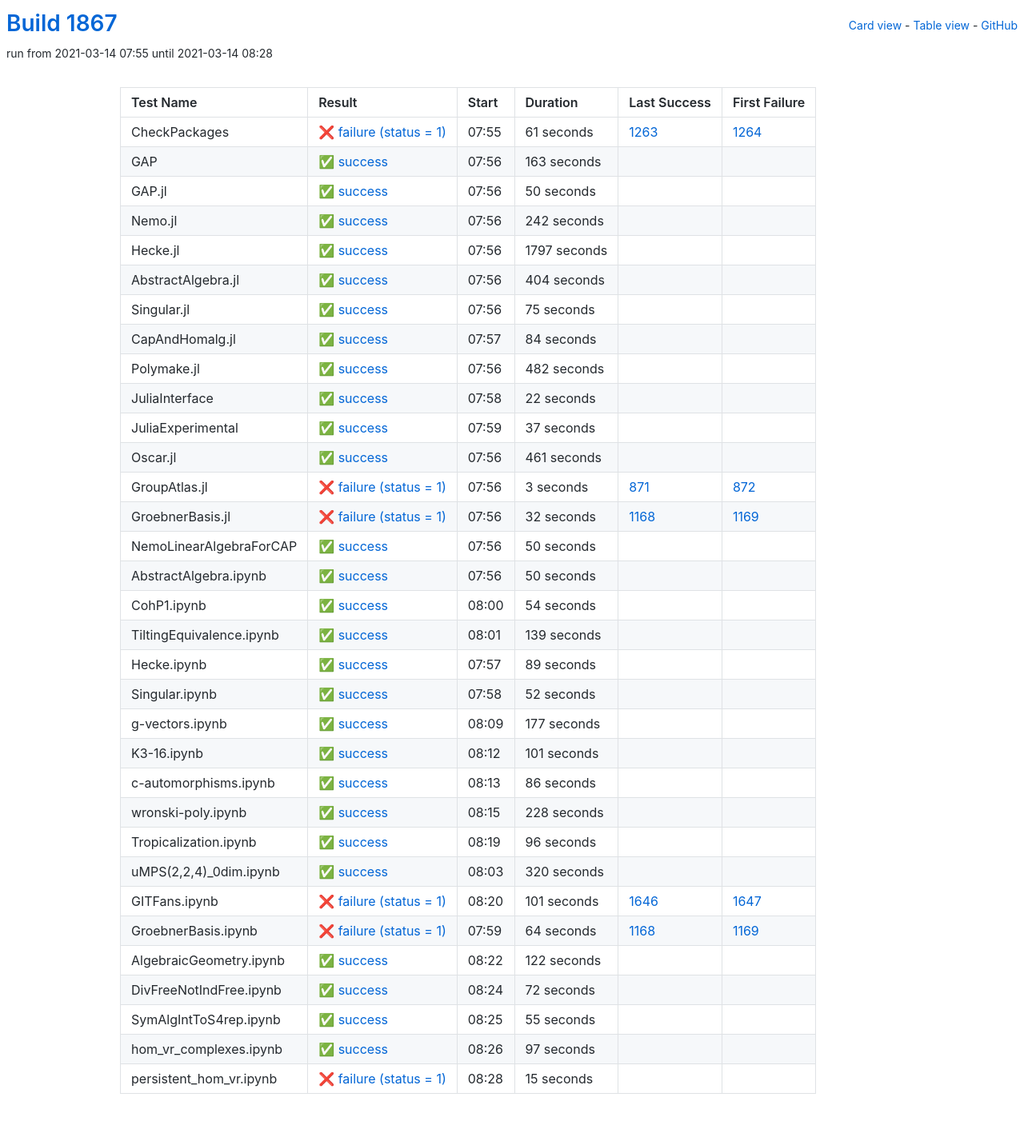
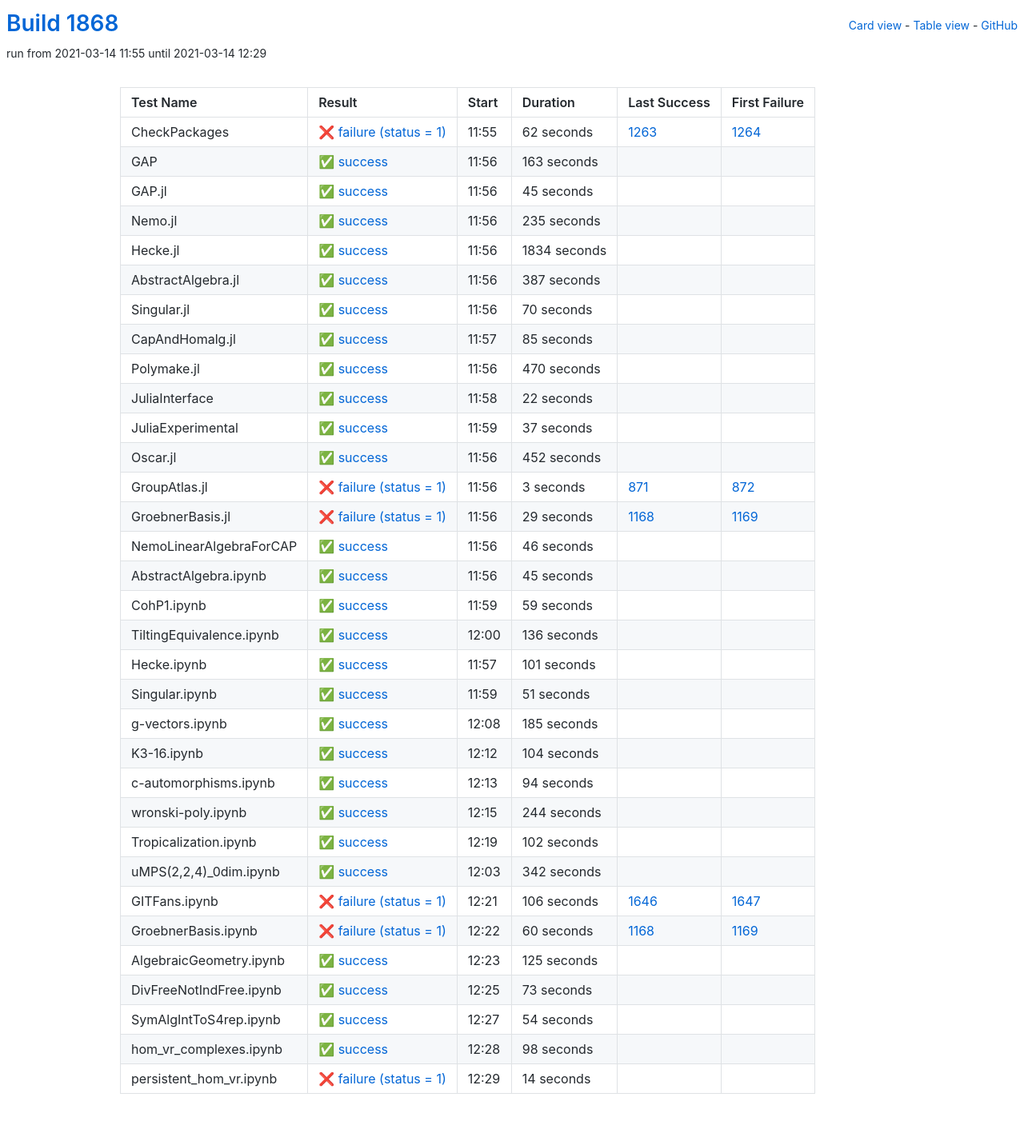
Before and after one commit to oscar-system/oscar-ci-status-stable, a Jekyll site: the page built from table.html, in a window 1280 px wide. Shown: the whole page at 80% size. Built offline with Jekyll 4.4.1, drawn with Linux system fonts in a browser that asks for light colours.

Commit message:
Build #1868

```diff
--- a/_data/ci.yml
+++ b/_data/ci.yml
@@ -1,6 +1,6 @@
 ---
-build: 1867
-build_url: https://oscarci.mathematik.uni-kl.de/job/oscar-stable/1867/
+build: 1868
+build_url: https://oscarci.mathematik.uni-kl.de/job/oscar-stable/1868/
 job: oscar-stable
 organization: oscar-system
 repo: oscar-ci-status-stable
@@ -8,20 +8,20 @@ repourl: https://github.com/oscar-system/oscar-ci-status-stable
 tests:
 - name: CheckPackages
   id: checkpackages
-  log: https://oscarci.mathematik.uni-kl.de/job/oscar-stable/1867/artifact/logs/build-1867/CheckPackages.log
-  start: 2021-03-14 07:55
+  log: https://oscarci.mathematik.uni-kl.de/job/oscar-stable/1868/artifact/logs/build-1868/CheckPackages.log
+  start: 2021-03-14 11:55
   success: false
   exitcode: 1
   status: failure
-  duration: 61
+  duration: 62
   last_success: 1263
   last_success_url: https://oscarci.mathematik.uni-kl.de/job/oscar-stable/1263/
   first_failure: 1264
   first_failure_url: https://oscarci.mathematik.uni-kl.de/job/oscar-stable/1264/
 - name: GAP
   id: gap
-  log: https://oscarci.mathematik.uni-kl.de/job/oscar-stable/1867/artifact/logs/build-1867/GAP.log
-  start: 2021-03-14 07:56
+  log: https://oscarci.mathematik.uni-kl.de/job/oscar-stable/1868/artifact/logs/build-1868/GAP.log
+  start: 2021-03-14 11:56
   success: true
   exitcode: 0
   status: success
@@ -32,92 +32,92 @@ tests:
   first_failure_url:
 - name: GAP.jl
   id: gap-jl
-  log: https://oscarci.mathematik.uni-kl.de/job/oscar-stable/1867/artifact/logs/build-1867/GAP.jl.log
-  start: 2021-03-14 07:56
+  log: https://oscarci.mathematik.uni-kl.de/job/oscar-stable/1868/artifact/logs/build-1868/GAP.jl.log
+  start: 2021-03-14 11:56
   success: true
   exitcode: 0
   status: success
-  duration: 50
+  duration: 45
   last_success: false
   last_success_url:
   first_failure: false
   first_failure_url:
 - name: Nemo.jl
   id: nemo-jl
-  log: https://oscarci.mathematik.uni-kl.de/job/oscar-stable/1867/artifact/logs/build-1867/Nemo.jl.log
-  start: 2021-03-14 07:56
+  log: https://oscarci.mathematik.uni-kl.de/job/oscar-stable/1868/artifact/logs/build-1868/Nemo.jl.log
+  start: 2021-03-14 11:56
   success: true
   exitcode: 0
   status: success
-  duration: 242
+  duration: 235
   last_success: false
   last_success_url:
   first_failure: false
   first_failure_url:
 - name: Hecke.jl
   id: hecke-jl
-  log: https://oscarci.mathematik.uni-kl.de/job/oscar-stable/1867/artifact/logs/build-1867/Hecke.jl.log
-  start: 2021-03-14 07:56
+  log: https://oscarci.mathematik.uni-kl.de/job/oscar-stable/1868/artifact/logs/build-1868/Hecke.jl.log
+  start: 2021-03-14 11:56
   success: true
   exitcode: 0
   status: success
-  duration: 1797
+  duration: 1834
   last_success: false
   last_success_url:
   first_failure: false
   first_failure_url:
 - name: AbstractAlgebra.jl
   id: abstractalgebra-jl
-  log: https://oscarci.mathematik.uni-kl.de/job/oscar-stable/1867/artifact/logs/build-1867/AbstractAlgebra.jl.log
-  start: 2021-03-14 07:56
+  log: https://oscarci.mathematik.uni-kl.de/job/oscar-stable/1868/artifact/logs/build-1868/AbstractAlgebra.jl.log
+  start: 2021-03-14 11:56
   success: true
   exitcode: 0
   status: success
-  duration: 404
+  duration: 387
   last_success: false
   last_success_url:
   first_failure: false
   first_failure_url:
 - name: Singular.jl
   id: singular-jl
-  log: https://oscarci.mathematik.uni-kl.de/job/oscar-stable/1867/artifact/logs/build-1867/Singular.jl.log
-  start: 2021-03-14 07:56
+  log: https://oscarci.mathematik.uni-kl.de/job/oscar-stable/1868/artifact/logs/build-1868/Singular.jl.log
+  start: 2021-03-14 11:56
   success: true
   exitcode: 0
   status: success
-  duration: 75
+  duration: 70
   last_success: false
   last_success_url:
   first_failure: false
   first_failure_url:
 - name: CapAndHomalg.jl
   id: capandhomalg-jl
-  log: https://oscarci.mathematik.uni-kl.de/job/oscar-stable/1867/artifact/logs/build-1867/CapAndHomalg.jl.log
-  start: 2021-03-14 07:57
+  log: https://oscarci.mathematik.uni-kl.de/job/oscar-stable/1868/artifact/logs/build-1868/CapAndHomalg.jl.log
+  start: 2021-03-14 11:57
   success: true
   exitcode: 0
   status: success
-  duration: 84
+  duration: 85
   last_success: false
   last_success_url:
   first_failure: false
   first_failure_url:
 - name: Polymake.jl
   id: polymake-jl
-  log: https://oscarci.mathematik.uni-kl.de/job/oscar-stable/1867/artifact/logs/build-1867/Polymake.jl.log
-  start: 2021-03-14 07:56
+  log: https://oscarci.mathematik.uni-kl.de/job/oscar-stable/1868/artifact/logs/build-1868/Polymake.jl.log
+  start: 2021-03-14 11:56
   success: true
   exitcode: 0
   status: success
-  duration: 482
+  duration: 470
   last_success: false
   last_success_url:
   first_failure: false
   first_failure_url:
 - name: JuliaInterface
   id: juliainterface
-  log: https://oscarci.mathematik.uni-kl.de/job/oscar-stable/1867/artifact/logs/build-1867/JuliaInterface.log
-  start: 2021-03-14 07:58
+  log: https://oscarci.mathematik.uni-kl.de/job/oscar-stable/1868/artifact/logs/build-1868/JuliaInterface.log
+  start: 2021-03-14 11:58
   success: true
   exitcode: 0
   status: success
@@ -128,8 +128,8 @@ tests:
   first_failure_url:
 - name: JuliaExperimental
   id: juliaexperimental
-  log: https://oscarci.mathematik.uni-kl.de/job/oscar-stable/1867/artifact/logs/build-1867/JuliaExperimental.log
-  start: 2021-03-14 07:59
+  log: https://oscarci.mathematik.uni-kl.de/job/oscar-stable/1868/artifact/logs/build-1868/JuliaExperimental.log
+  start: 2021-03-14 11:59
   success: true
   exitcode: 0
   status: success
@@ -140,20 +140,20 @@ tests:
   first_failure_url:
 - name: Oscar.jl
   id: oscar-jl
-  log: https://oscarci.mathematik.uni-kl.de/job/oscar-stable/1867/artifact/logs/build-1867/Oscar.jl.log
-  start: 2021-03-14 07:56
+  log: https://oscarci.mathematik.uni-kl.de/job/oscar-stable/1868/artifact/logs/build-1868/Oscar.jl.log
+  start: 2021-03-14 11:56
   success: true
   exitcode: 0
   status: success
-  duration: 461
+  duration: 452
   last_success: false
   last_success_url:
   first_failure: false
   first_failure_url:
 - name: GroupAtlas.jl
   id: groupatlas-jl
-  log: https://oscarci.mathematik.uni-kl.de/job/oscar-stable/1867/artifact/logs/build-1867/GroupAtlas.jl.log
-  start: 2021-03-14 07:56
+  log: https://oscarci.mathematik.uni-kl.de/job/oscar-stable/1868/artifact/logs/build-1868/GroupAtlas.jl.log
+  start: 2021-03-14 11:56
   success: false
   exitcode: 1
   status: failure
@@ -164,44 +164,212 @@ tests:
   first_failure_url: https://oscarci.mathematik.uni-kl.de/job/oscar-stable/872/
 - name: GroebnerBasis.jl
   id: groebnerbasis-jl
-  log: https://oscarci.mathematik.uni-kl.de/job/oscar-stable/1867/artifact/logs/build-1867/GroebnerBasis.jl.log
-  start: 2021-03-14 07:56
+  log: https://oscarci.mathematik.uni-kl.de/job/oscar-stable/1868/artifact/logs/build-1868/GroebnerBasis.jl.log
+  start: 2021-03-14 11:56
   success: false
   exitcode: 1
   status: failure
-  duration: 32
+  duration: 29
   last_success: 1168
   last_success_url: https://oscarci.mathematik.uni-kl.de/job/oscar-stable/1168/
   first_failure: 1169
   first_failure_url: https://oscarci.mathematik.uni-kl.de/job/oscar-stable/1169/
 - name: NemoLinearAlgebraForCAP
   id: nemolinearalgebraforcap
-  log: https://oscarci.mathematik.uni-kl.de/job/oscar-stable/1867/artifact/logs/build-1867/NemoLinearAlgebraForCAP.log
-  start: 2021-03-14 07:56
+  log: https://oscarci.mathematik.uni-kl.de/job/oscar-stable/1868/artifact/logs/build-1868/NemoLinearAlgebraForCAP.log
+  start: 2021-03-14 11:56
   success: true
   exitcode: 0
   status: success
-  duration: 50
+  duration: 46
   last_success: false
   last_success_url:
   first_failure: false
   first_failure_url:
 - name: AbstractAlgebra.ipynb
   id: abstractalgebra-ipynb
-  log: https://oscarci.mathematik.uni-kl.de/job/oscar-stable/1867/artifact/logs/build-1867/AbstractAlgebra.ipynb.log
-  start: 2021-03-14 07:56
+  log: https://oscarci.mathematik.uni-kl.de/job/oscar-stable/1868/artifact/logs/build-1868/AbstractAlgebra.ipynb.log
+  start: 2021-03-14 11:56
   success: true
   exitcode: 0
   status: success
-  duration: 50
+  duration: 45
   last_success: false
   last_success_url:
   first_failure: false
   first_failure_url:
 - name: CohP1.ipynb
   id: cohp1-ipynb
-  log: https://oscarci.mathematik.uni-kl.de/job/oscar-stable/1867/artifact/logs/build-1867/CohP1.ipynb.log
-  start: 2021-03-14 08:00
+  log: https://oscarci.mathematik.uni-kl.de/job/oscar-stable/1868/artifact/logs/build-1868/CohP1.ipynb.log
+  start: 2021-03-14 11:59
+  success: true
+  exitcode: 0
+  status: success
+  duration: 59
+  last_success: false
+  last_success_url:
+  first_failure: false
+  first_failure_url:
+- name: TiltingEquivalence.ipynb
+  id: tiltingequivalence-ipynb
+  log: https://oscarci.mathematik.uni-kl.de/job/oscar-stable/1868/artifact/logs/build-1868/TiltingEquivalence.ipynb.log
+  start: 2021-03-14 12:00
+  success: true
+  exitcode: 0
+  status: success
+  duration: 136
+  last_success: false
+  last_success_url:
+  first_failure: false
+  first_failure_url:
+- name: Hecke.ipynb
+  id: hecke-ipynb
+  log: https://oscarci.mathematik.uni-kl.de/job/oscar-stable/1868/artifact/logs/build-1868/Hecke.ipynb.log
+  start: 2021-03-14 11:57
+  success: true
+  exitcode: 0
+  status: success
+  duration: 101
+  last_success: false
+  last_success_url:
+  first_failure: false
+  first_failure_url:
+- name: Singular.ipynb
+  id: singular-ipynb
+  log: https://oscarci.mathematik.uni-kl.de/job/oscar-stable/1868/artifact/logs/build-1868/Singular.ipynb.log
+  start: 2021-03-14 11:59
+  success: true
+  exitcode: 0
+  status: success
+  duration: 51
+  last_success: false
+  last_success_url:
+  first_failure: false
+  first_failure_url:
+- name: g-vectors.ipynb
+  id: g-vectors-ipynb
+  log: https://oscarci.mathematik.uni-kl.de/job/oscar-stable/1868/artifact/logs/build-1868/g-vectors.ipynb.log
+  start: 2021-03-14 12:08
+  success: true
+  exitcode: 0
+  status: success
+  duration: 185
+  last_success: false
+  last_success_url:
+  first_failure: false
+  first_failure_url:
+- name: K3-16.ipynb
+  id: k3-16-ipynb
+  log: https://oscarci.mathematik.uni-kl.de/job/oscar-stable/1868/artifact/logs/build-1868/K3-16.ipynb.log
+  start: 2021-03-14 12:12
+  success: true
+  exitcode: 0
+  status: success
+  duration: 104
+  last_success: false
+  last_success_url:
+  first_failure: false
+  first_failure_url:
+- name: c-automorphisms.ipynb
+  id: c-automorphisms-ipynb
+  log: https://oscarci.mathematik.uni-kl.de/job/oscar-stable/1868/artifact/logs/build-1868/c-automorphisms.ipynb.log
+  start: 2021-03-14 12:13
+  success: true
+  exitcode: 0
+  status: success
+  duration: 94
+  last_success: false
+  last_success_url:
+  first_failure: false
+  first_failure_url:
+- name: wronski-poly.ipynb
+  id: wronski-poly-ipynb
+  log: https://oscarci.mathematik.uni-kl.de/job/oscar-stable/1868/artifact/logs/build-1868/wronski-poly.ipynb.log
+  start: 2021-03-14 12:15
+  success: true
+  exitcode: 0
+  status: success
+  duration: 244
+  last_success: false
+  last_success_url:
+  first_failure: false
+  first_failure_url:
+- name: Tropicalization.ipynb
+  id: tropicalization-ipynb
+  log: https://oscarci.mathematik.uni-kl.de/job/oscar-stable/1868/artifact/logs/build-1868/Tropicalization.ipynb.log
+  start: 2021-03-14 12:19
+  success: true
+  exitcode: 0
+  status: success
+  duration: 102
+  last_success: false
+  last_success_url:
+  first_failure: false
+  first_failure_url:
+- name: uMPS(2,2,4)_0dim.ipynb
+  id: umps-2-2-4-0dim-ipynb
+  log: https://oscarci.mathematik.uni-kl.de/job/oscar-stable/1868/artifact/logs/build-1868/uMPS-2-2-4-_0dim.ipynb.log
+  start: 2021-03-14 12:03
+  success: true
+  exitcode: 0
+  status: success
+  duration: 342
+  last_success: false
+  last_success_url:
+  first_failure: false
+  first_failure_url:
+- name: GITFans.ipynb
+  id: gitfans-ipynb
+  log: https://oscarci.mathematik.uni-kl.de/job/oscar-stable/1868/artifact/logs/build-1868/GITFans.ipynb.log
+  start: 2021-03-14 12:21
+  success: false
+  exitcode: 1
+  status: failure
+  duration: 106
+  last_success: 1646
+  last_success_url: https://oscarci.mathematik.uni-kl.de/job/oscar-stable/1646/
+  first_failure: 1647
+  first_failure_url: https://oscarci.mathematik.uni-kl.de/job/oscar-stable/1647/
+- name: GroebnerBasis.ipynb
+  id: groebnerbasis-ipynb
+  log: https://oscarci.mathematik.uni-kl.de/job/oscar-stable/1868/artifact/logs/build-1868/GroebnerBasis.ipynb.log
+  start: 2021-03-14 12:22
+  success: false
+  exitcode: 1
+  status: failure
+  duration: 60
+  last_success: 1168
+  last_success_url: https://oscarci.mathematik.uni-kl.de/job/oscar-stable/1168/
+  first_failure: 1169
+  first_failure_url: https://oscarci.mathematik.uni-kl.de/job/oscar-stable/1169/
+- name: AlgebraicGeometry.ipynb
+  id: algebraicgeometry-ipynb
+  log: https://oscarci.mathematik.uni-kl.de/job/oscar-stable/1868/artifact/logs/build-1868/AlgebraicGeometry.ipynb.log
+  start: 2021-03-14 12:23
+  success: true
+  exitcode: 0
+  status: success
+  duration: 125
+  last_success: false
+  last_success_url:
+  first_failure: false
+  first_failure_url:
+- name: DivFreeNotIndFree.ipynb
+  id: divfreenotindfree-ipynb
+  log: https://oscarci.mathematik.uni-kl.de/job/oscar-stable/1868/artifact/logs/build-1868/DivFreeNotIndFree.ipynb.log
+  start: 2021-03-14 12:25
+  success: true
+  exitcode: 0
+  status: success
+  duration: 73
+  last_success: false
+  last_success_url:
+  first_failure: false
+  first_failure_url:
+- name: SymAlgIntToS4rep.ipynb
+  id: symalginttos4rep-ipynb
+  log: https://oscarci.mathematik.uni-kl.de/job/oscar-stable/1868/artifact/logs/build-1868/SymAlgIntToS4rep.ipynb.log
+  start: 2021-03-14 12:27
   success: true
   exitcode: 0
   status: success
@@ -210,194 +378,26 @@ tests:
   last_success_url:
   first_failure: false
   first_failure_url:
-- name: TiltingEquivalence.ipynb
-  id: tiltingequivalence-ipynb
-  log: https://oscarci.mathematik.uni-kl.de/job/oscar-stable/1867/artifact/logs/build-1867/TiltingEquivalence.ipynb.log
-  start: 2021-03-14 08:01
+- name: hom_vr_complexes.ipynb
+  id: hom-vr-complexes-ipynb
+  log: https://oscarci.mathematik.uni-kl.de/job/oscar-stable/1868/artifact/logs/build-1868/hom_vr_complexes.ipynb.log
+  start: 2021-03-14 12:28
   success: true
   exitcode: 0
   status: success
-  duration: 139
-  last_success: false
-  last_success_url:
-  first_failure: false
-  first_failure_url:
-- name: Hecke.ipynb
-  id: hecke-ipynb
-  log: https://oscarci.mathematik.uni-kl.de/job/oscar-stable/1867/artifact/logs/build-1867/Hecke.ipynb.log
-  start: 2021-03-14 07:57
-  success: true
-  exitcode: 0
-  status: success
-  duration: 89
-  last_success: false
-  last_success_url:
-  first_failure: false
-  first_failure_url:
-- name: Singular.ipynb
-  id: singular-ipynb
-  log: https://oscarci.mathematik.uni-kl.de/job/oscar-stable/1867/artifact/logs/build-1867/Singular.ipynb.log
-  start: 2021-03-14 07:58
-  success: true
-  exitcode: 0
-  status: success
-  duration: 52
-  last_success: false
-  last_success_url:
-  first_failure: false
-  first_failure_url:
-- name: g-vectors.ipynb
-  id: g-vectors-ipynb
-  log: https://oscarci.mathematik.uni-kl.de/job/oscar-stable/1867/artifact/logs/build-1867/g-vectors.ipynb.log
-  start: 2021-03-14 08:09
-  success: true
-  exitcode: 0
-  status: success
-  duration: 177
-  last_success: false
-  last_success_url:
-  first_failure: false
-  first_failure_url:
-- name: K3-16.ipynb
-  id: k3-16-ipynb
-  log: https://oscarci.mathematik.uni-kl.de/job/oscar-stable/1867/artifact/logs/build-1867/K3-16.ipynb.log
-  start: 2021-03-14 08:12
-  success: true
-  exitcode: 0
-  status: success
-  duration: 101
-  last_success: false
-  last_success_url:
-  first_failure: false
-  first_failure_url:
-- name: c-automorphisms.ipynb
-  id: c-automorphisms-ipynb
-  log: https://oscarci.mathematik.uni-kl.de/job/oscar-stable/1867/artifact/logs/build-1867/c-automorphisms.ipynb.log
-  start: 2021-03-14 08:13
-  success: true
-  exitcode: 0
-  status: success
-  duration: 86
-  last_success: false
-  last_success_url:
-  first_failure: false
-  first_failure_url:
-- name: wronski-poly.ipynb
-  id: wronski-poly-ipynb
-  log: https://oscarci.mathematik.uni-kl.de/job/oscar-stable/1867/artifact/logs/build-1867/wronski-poly.ipynb.log
-  start: 2021-03-14 08:15
-  success: true
-  exitcode: 0
-  status: success
-  duration: 228
-  last_success: false
-  last_success_url:
-  first_failure: false
-  first_failure_url:
-- name: Tropicalization.ipynb
-  id: tropicalization-ipynb
-  log: https://oscarci.mathematik.uni-kl.de/job/oscar-stable/1867/artifact/logs/build-1867/Tropicalization.ipynb.log
-  start: 2021-03-14 08:19
-  success: true
-  exitcode: 0
-  status: success
-  duration: 96
-  last_success: false
-  last_success_url:
-  first_failure: false
-  first_failure_url:
-- name: uMPS(2,2,4)_0dim.ipynb
-  id: umps-2-2-4-0dim-ipynb
-  log: https://oscarci.mathematik.uni-kl.de/job/oscar-stable/1867/artifact/logs/build-1867/uMPS-2-2-4-_0dim.ipynb.log
-  start: 2021-03-14 08:03
-  success: true
-  exitcode: 0
-  status: success
-  duration: 320
-  last_success: false
-  last_success_url:
-  first_failure: false
-  first_failure_url:
-- name: GITFans.ipynb
-  id: gitfans-ipynb
-  log: https://oscarci.mathematik.uni-kl.de/job/oscar-stable/1867/artifact/logs/build-1867/GITFans.ipynb.log
-  start: 2021-03-14 08:20
-  success: false
-  exitcode: 1
-  status: failure
-  duration: 101
-  last_success: 1646
-  last_success_url: https://oscarci.mathematik.uni-kl.de/job/oscar-stable/1646/
-  first_failure: 1647
-  first_failure_url: https://oscarci.mathematik.uni-kl.de/job/oscar-stable/1647/
-- name: GroebnerBasis.ipynb
-  id: groebnerbasis-ipynb
-  log: https://oscarci.mathematik.uni-kl.de/job/oscar-stable/1867/artifact/logs/build-1867/GroebnerBasis.ipynb.log
-  start: 2021-03-14 07:59
-  success: false
-  exitcode: 1
-  status: failure
-  duration: 64
-  last_success: 1168
-  last_success_url: https://oscarci.mathematik.uni-kl.de/job/oscar-stable/1168/
-  first_failure: 1169
-  first_failure_url: https://oscarci.mathematik.uni-kl.de/job/oscar-stable/1169/
-- name: AlgebraicGeometry.ipynb
-  id: algebraicgeometry-ipynb
-  log: https://oscarci.mathematik.uni-kl.de/job/oscar-stable/1867/artifact/logs/build-1867/AlgebraicGeometry.ipynb.log
-  start: 2021-03-14 08:22
-  success: true
-  exitcode: 0
-  status: success
-  duration: 122
-  last_success: false
-  last_success_url:
-  first_failure: false
-  first_failure_url:
-- name: DivFreeNotIndFree.ipynb
-  id: divfreenotindfree-ipynb
-  log: https://oscarci.mathematik.uni-kl.de/job/oscar-stable/1867/artifact/logs/build-1867/DivFreeNotIndFree.ipynb.log
-  start: 2021-03-14 08:24
-  success: true
-  exitcode: 0
-  status: success
-  duration: 72
-  last_success: false
-  last_success_url:
-  first_failure: false
-  first_failure_url:
-- name: SymAlgIntToS4rep.ipynb
-  id: symalginttos4rep-ipynb
-  log: https://oscarci.mathematik.uni-kl.de/job/oscar-stable/1867/artifact/logs/build-1867/SymAlgIntToS4rep.ipynb.log
-  start: 2021-03-14 08:25
-  success: true
-  exitcode: 0
-  status: success
-  duration: 55
-  last_success: false
-  last_success_url:
-  first_failure: false
-  first_failure_url:
-- name: hom_vr_complexes.ipynb
-  id: hom-vr-complexes-ipynb
-  log: https://oscarci.mathematik.uni-kl.de/job/oscar-stable/1867/artifact/logs/build-1867/hom_vr_complexes.ipynb.log
-  start: 2021-03-14 08:26
-  success: true
-  exitcode: 0
-  status: success
-  duration: 97
+  duration: 98
   last_success: false
   last_success_url:
   first_failure: false
   first_failure_url:
 - name: persistent_hom_vr.ipynb
   id: persistent-hom-vr-ipynb
-  log: https://oscarci.mathematik.uni-kl.de/job/oscar-stable/1867/artifact/logs/build-1867/persistent_hom_vr.ipynb.log
-  start: 2021-03-14 08:28
+  log: https://oscarci.mathematik.uni-kl.de/job/oscar-stable/1868/artifact/logs/build-1868/persistent_hom_vr.ipynb.log
+  start: 2021-03-14 12:29
   success: false
   exitcode: 1
   status: failure
-  duration: 15
+  duration: 14
   last_success: false
   last_success_url:
   first_failure: false
```
Also changed, not shown: README.md.
